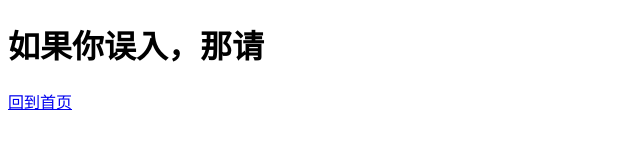
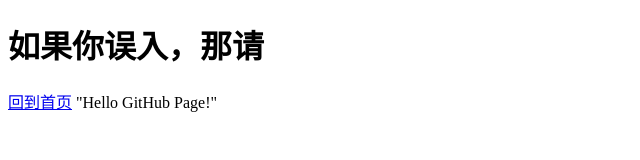
Before and after one commit to zhiqinnya/zhiqin14.github.io, a plain HTML site: page test.html in a window 1280 px wide. Shown: the whole page, without its empty margins (0-640 px from the left). Drawn offline with Linux system fonts and the light colour scheme.

Commit message:
Initial commit

```diff
--- a/test.html
+++ b/test.html
@@ -7,5 +7,6 @@
 <body>
 <h1>如果你误入，那请</h1>
 <a href="https://github.com/">回到首页</a>
+"Hello GitHub Page!"
 </body>
 </html>
```
